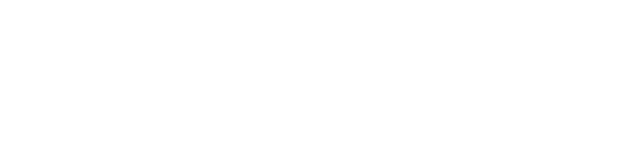
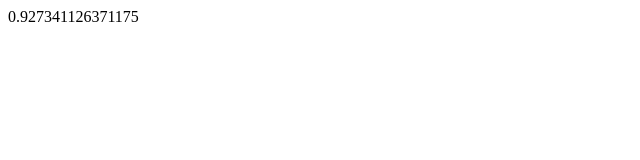
Before and after one commit to wsmwzms123/simple-vue3, a website with bundled scripts: page public/index.html in a window 1280 px wide. Shown: the whole page, without its empty margins (0-640 px from the left). Built offline with nearby package versions, Linux system fonts and the light colour scheme.

Commit message:
init repo

```diff
--- a/public/index.html
+++ b/public/index.html
@@ -6,4 +6,8 @@
     <meta name="viewport" content="width=device-width, initial-scale=1.0" />
     <title>Document</title>
   </head>
+  <body>
+    <div id="app"></div>
+    <script src="../dist/bundle.js"></script>
+  </body>
 </html>
--- a/rollup.config.js
+++ b/rollup.config.js
@@ -1,8 +1,13 @@
+import commonjs from '@rollup/plugin-commonjs'
+
 export default {
   input: 'src/index.js',
   output: {
     file: 'dist/bundle.js',
     name: 'simple-vue3',
-    format: 'es',
-  }
+    format: 'es'
+  },
+  plugins: [
+    commonjs()
+  ]
 }
--- a/src/index.js
+++ b/src/index.js
@@ -0,0 +1,57 @@
+let effectFn = null
+
+const bucket = new WeakMap()
+
+const effect = (fn) => {
+  effectFn = fn
+  fn()
+}
+
+const defineProxy = (target) => {
+  return new Proxy(target, {
+    get (target, key) {
+      let depsMap = bucket.get(target)
+
+      if (!depsMap) {
+        bucket.set(target, (depsMap = new Map()))
+      }
+
+      let deps = depsMap.get(key)
+
+      if (!deps) {
+        depsMap.set(key, (deps = new Set()))
+      }
+
+      if (effectFn) {
+        deps.add(effectFn)
+      }
+
+      return target[key]
+    },
+    set (target, key, value) {
+      target[key] = value
+
+      const deps = bucket.get(target)?.get(key)
+
+      if (deps) {
+        deps.forEach(effect => effect?.())
+      }
+    }
+  })
+}
+
+const obj = {
+  a: 1,
+  b: 2
+}
+
+const proxy = defineProxy(obj)
+
+effect(() => {
+  document.querySelector('#app').innerHTML = proxy.a
+})
+
+setInterval(() => {
+  proxy.a = Math.random()
+}, 1000)
+console.log(bucket)
```
Also changed, not shown: package.json (+10 -1 lines), .eslintrc.cjs (added), dist/bundle.js (added), 1 other file.
